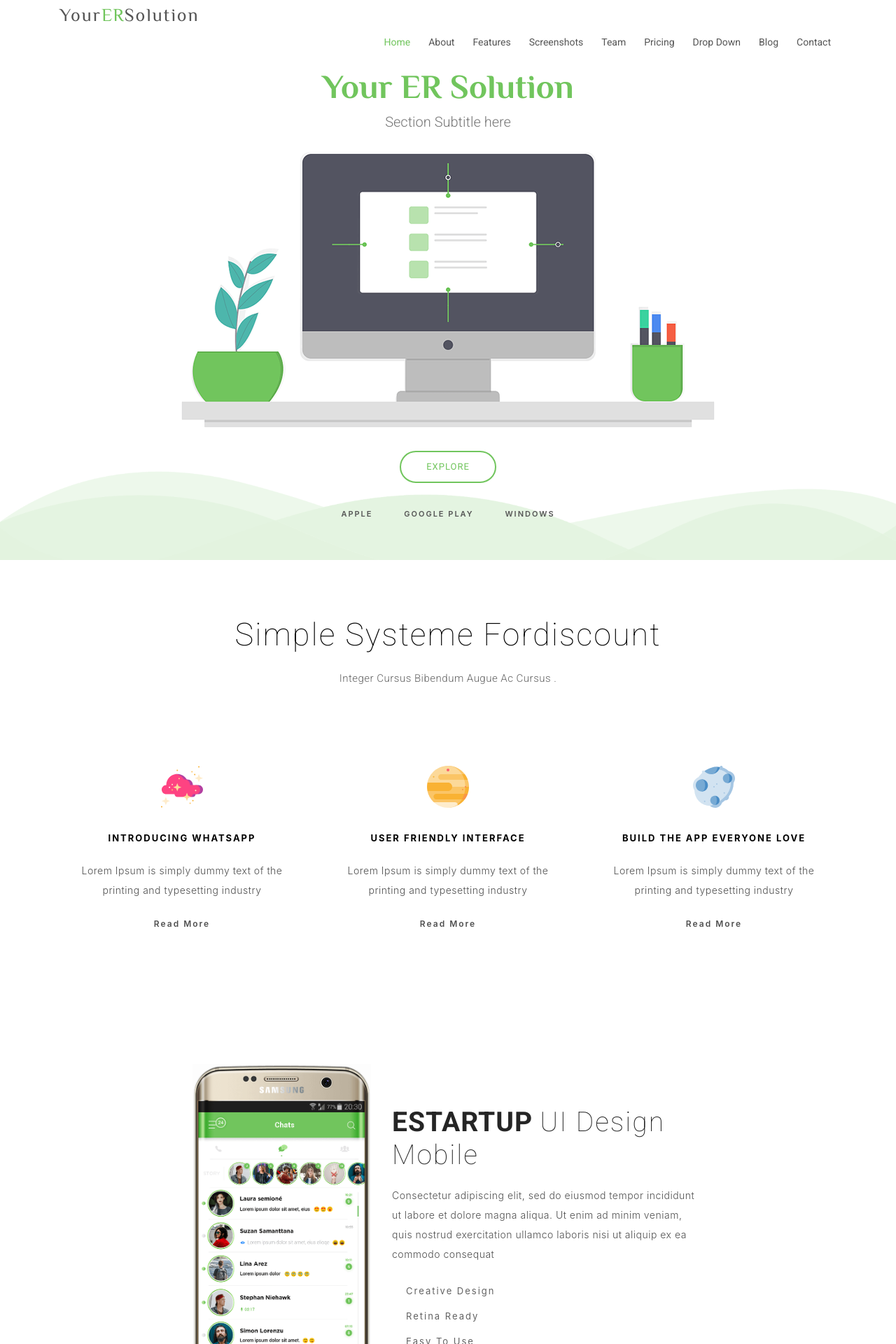
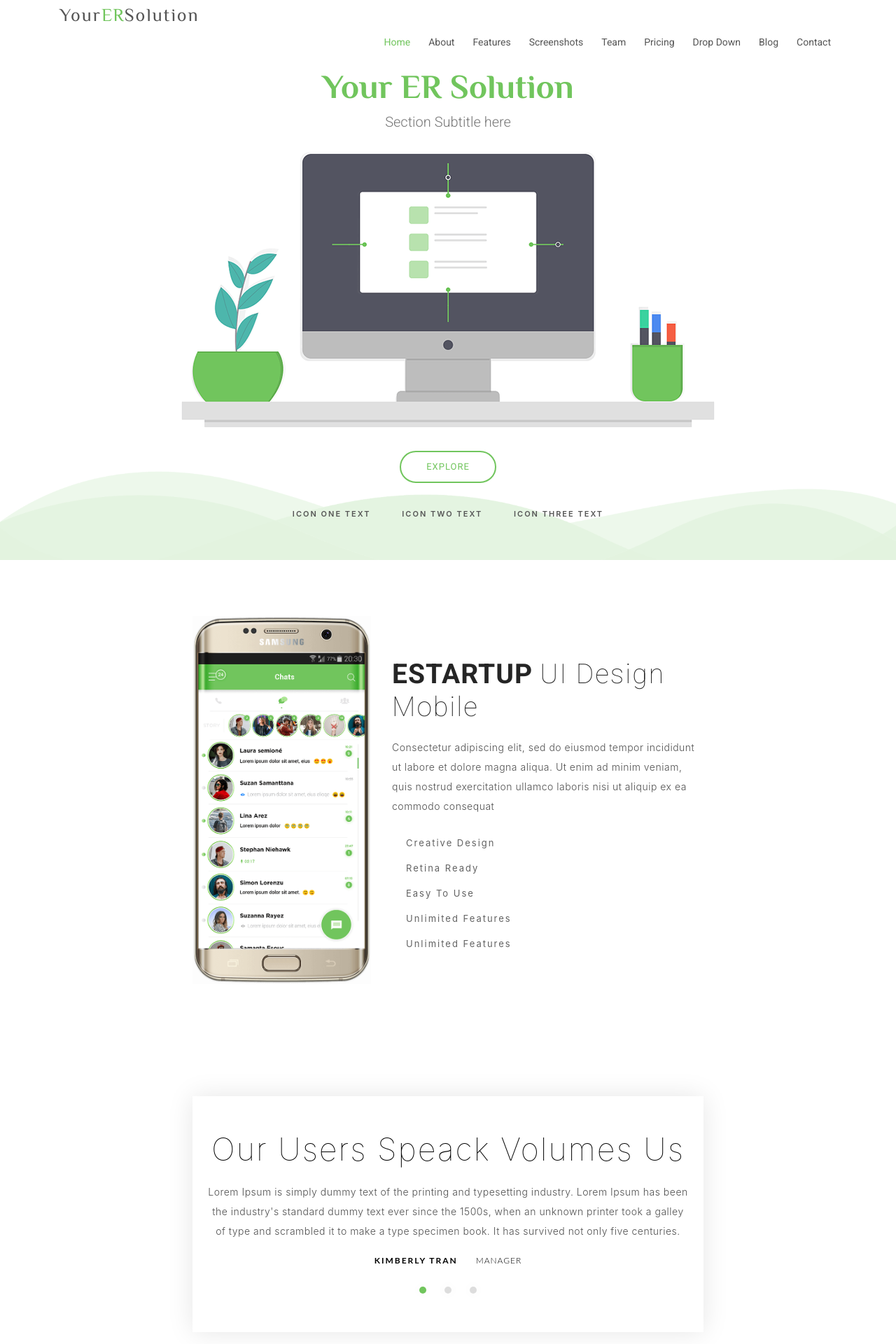
Before and after one commit to gregsoares/AgencyTemplate, a React (Create React App) app in the folder client/: page / in a window 1280 px wide. Shown: the top 1920 px of the page at 70% size. Built offline with nearby package versions, Linux system fonts and the light colour scheme; some icons are missing.

Commit message:
+AboutUs, Testimonials, TopHeader  -- TopHero Fully Modularized

```diff
--- a/client/src/App.js
+++ b/client/src/App.js
@@ -2,17 +2,33 @@ import React, { Component } from 'react';
 // import logo from './logo.svg';
 import TopHeader from './Components/TopHeader/TopHeader';
 import TopHero from './Components/TopHero/TopHero';
-
+import Testimonials from './Components/Testimonials/Testimonials';
+import AboutUs from "./Components/AboutUs/AboutUs";
+import Footer from './Components/Footer/Footer';
 
 class App extends Component {
 
 
   render() {
+
     const optBtn = {
       btnLink: '/',
       btnIcon: 'fa-apple',
       btnText: 'Some Text'
     };
+    const icons = {
+      iconOne: {
+        text: 'Icon One Text'
+      },
+      iconTwo: {
+        text: 'Icon Two Text'
+      },
+      iconThree: {
+        text: 'Icon Three Text'
+      },
+
+    }
+
     return (
       <React.Fragment>
         <TopHeader />
@@ -22,14 +38,22 @@ class App extends Component {
           subtitle='Section Subtitle here'
           imgPath='img/hero-img.png'
           btnText='Explore'
-              otpBtn={ optBtn  }
-                // { btnTwo: googlePlayBtn },
-                // { btnThree: windowsBtn }
+          iconOne={icons.iconOne}
+          iconTwo={icons.iconTwo}
+          iconThree={icons.iconThree}
         />
+        <AboutUs />
+
+        <Testimonials />
+
+        {/* TODO: Turn all sections below into components */}
+
+
 
         {/* <!--========================== */}
         {/* Get Started Section */}
         {/* ============================--> */}
+
         <section id="get-started" className="padd-section text-center wow fadeInUp">
 
           <div className="container">
@@ -80,39 +104,6 @@ class App extends Component {
             </div>
           </div>
 
-  </section>
-
-  {/* <!--========================== */}
-    {/* About Us Section */}
-  {/* ============================--> */}
-  <section id="about-us" className="about-us padd-section wow fadeInUp">
-    <div className="container">
-      <div className="row justify-content-center">
-
-        <div className="col-md-5 col-lg-3">
-          <img src="img/about-img.png" alt="About" />
-        </div>
-
-        <div className="col-md-7 col-lg-5">
-          <div className="about-content">
-
-            <h2><span>eStartup</span>UI Design Mobile </h2>
-            <p>Consectetur adipiscing elit, sed do eiusmod tempor incididunt ut labore et dolore magna aliqua. Ut enim ad minim veniam, quis nostrud exercitation ullamco laboris nisi ut aliquip ex ea commodo consequat
-            </p>
-
-            <ul className="list-unstyled">
-              <li><i className="fa fa-angle-right"></i>Creative Design</li>
-              <li><i className="fa fa-angle-right"></i>Retina Ready</li>
-              <li><i className="fa fa-angle-right"></i>Easy to Use</li>
-              <li><i className="fa fa-angle-right"></i>Unlimited Features</li>
-              <li><i className="fa fa-angle-right"></i>Unlimited Features</li>
-            </ul>
-
-          </div>
-        </div>
-
-      </div>
-    </div>
         </section>
 
         {/* <!--========================== */}
@@ -327,73 +318,6 @@ class App extends Component {
         </section>
 
 
-  {/* <!--========================== */}
-    {/* Testimonials Section */}
-  {/* ============================--> */}
-
-  <section id="testimonials" className="padd-section text-center wow fadeInUp">
-    <div className="container">
-      <div className="row justify-content-center">
-
-        <div className="col-md-8">
-
-          <div className="testimonials-content">
-            <div id="carousel-example-generic" className="carousel slide" data-ride="carousel">
-
-              <div className="carousel-inner" role="listbox">
-
-                <div className="carousel-item  active">
-                  <div className="top-top">
-
-                    <h2>Our Users Speack volumes us</h2>
-                    <p>Lorem Ipsum is simply dummy text of the printing and typesetting industry. Lorem Ipsum has been the industry's standard dummy text ever since the 1500s, when an unknown printer took a galley of type and scrambled it to make a type
-                      specimen book. It has survived not only five centuries.</p>
-                    <h4>Kimberly Tran<span>manager</span></h4>
-
-                  </div>
-                </div>
-
-                <div className="carousel-item ">
-                  <div className="top-top">
-
-                    <h2>Our Users Speack volumes us</h2>
-                    <p>Lorem Ipsum is simply dummy text of the printing and typesetting industry. Lorem Ipsum has been the industry's standard dummy text ever since the 1500s, when an unknown printer took a galley of type and scrambled it to make a type
-                      specimen book. It has survived not only five centuries.</p>
-                    <h4>Henderson<span>manager</span></h4>
-
-                  </div>
-                </div>
-
-                <div className="carousel-item ">
-                  <div className="top-top">
-
-                    <h2>Our Users Speack volumes us</h2>
-                    <p>Lorem Ipsum is simply dummy text of the printing and typesetting industry. Lorem Ipsum has been the industry's standard dummy text ever since the 1500s, when an unknown printer took a galley of type and scrambled it to make a type
-                      specimen book. It has survived not only five centuries.</p>
-                    <h4>David Spark<span>manager</span></h4>
-
-                  </div>
-                </div>
-
-              </div>
-
-              <div className="btm-btm">
-
-                <ul className="list-unstyled carousel-indicators">
-                  <li data-target="#carousel-example-generic" data-slide-to="0" className="active"></li>
-                  <li data-target="#carousel-example-generic" data-slide-to="1"></li>
-                  <li data-target="#carousel-example-generic" data-slide-to="2"></li>
-                </ul>
-
-              </div>
-
-            </div>
-          </div>
-        </div>
-
-      </div>
-    </div>
-  </section>
 
         {/* <!--========================== */}
         {/* Pricing Table Section */}
@@ -649,94 +573,7 @@ class App extends Component {
         </section>
         {/* <!-- #contact --> */}
 
-  {/* <!--========================== */}
-    {/* Footer */}
-  {/* ============================--> */}
-  <footer className="footer">
-    <div className="container">
-      <div className="row">
-
-        <div className="col-md-12 col-lg-4">
-          <div className="footer-logo">
-
-            <a className="navbar-brand" href="/">eStartup</a>
-            <p>Lorem Ipsum is simply dummy text of the printing and typesetting industry. Lorem Ipsum has been the industry's standard dummy text ever since the.</p>
-
-          </div>
-        </div>
-
-        <div className="col-sm-6 col-md-3 col-lg-2">
-          <div className="list-menu">
-
-            <h4>About Us</h4>
-
-            <ul className="list-unstyled">
-              <li><a href="/">About us</a></li>
-              <li><a href="/">Features item</a></li>
-              <li><a href="/">Live streaming</a></li>
-              <li><a href="/">Privacy Policy</a></li>
-            </ul>
-
-          </div>
-        </div>
-
-        <div className="col-sm-6 col-md-3 col-lg-2">
-          <div className="list-menu">
-
-            <h4>About Us</h4>
-
-            <ul className="list-unstyled">
-              <li><a href="/">About us</a></li>
-              <li><a href="/">Features item</a></li>
-              <li><a href="/">Live streaming</a></li>
-              <li><a href="/">Privacy Policy</a></li>
-            </ul>
-
-          </div>
-        </div>
-
-        <div className="col-sm-6 col-md-3 col-lg-2">
-          <div className="list-menu">
-
-            <h4>Support</h4>
-
-            <ul className="list-unstyled">
-              <li><a href="/">faq</a></li>
-              <li><a href="/">Editor help</a></li>
-              <li><a href="/">Contact us</a></li>
-              <li><a href="/">Privacy Policy</a></li>
-            </ul>
-
-          </div>
-        </div>
-
-        <div className="col-sm-6 col-md-3 col-lg-2">
-          <div className="list-menu">
-
-            <h4>Abou Us</h4>
-
-            <ul className="list-unstyled">
-              <li><a href="/">About us</a></li>
-              <li><a href="/">Features item</a></li>
-              <li><a href="/">Live streaming</a></li>
-              <li><a href="/">Privacy Policy</a></li>
-            </ul>
-
-          </div>
-        </div>
-
-      </div>
-    </div>
-
-    <div className="copyrights">
-      <div className="container">
-        <p>&copy; Copyrights eStartup. All rights reserved.</p>
-
-      </div>
-    </div>
-
-  </footer>
-
+        <Footer />
 
 
         <a href="/" className="back-to-top"><i className="fa fa-chevron-up"></i></a>
--- /dev/null
+++ b/client/src/Components/AboutUs/AboutUs.js
@@ -0,0 +1,44 @@
+import React from "react";
+
+const AboutUs = props => {
+
+  return (
+    <React.Fragment>
+      {/* <!--========================== */}
+      {/* About Us Section */}
+      {/* ============================--> */}
+      <section id="about-us" className="about-us padd-section wow fadeInUp">
+        <div className="container">
+          <div className="row justify-content-center">
+
+            <div className="col-md-5 col-lg-3">
+              <img src="img/about-img.png" alt="About" />
+            </div>
+
+            <div className="col-md-7 col-lg-5">
+              <div className="about-content">
+
+                <h2><span>eStartup</span>UI Design Mobile </h2>
+                <p>Consectetur adipiscing elit, sed do eiusmod tempor incididunt ut labore et dolore magna aliqua. Ut enim ad minim veniam, quis nostrud exercitation ullamco laboris nisi ut aliquip ex ea commodo consequat
+            </p>
+
+                <ul className="list-unstyled">
+                  <li><i className="fa fa-angle-right"></i>Creative Design</li>
+                  <li><i className="fa fa-angle-right"></i>Retina Ready</li>
+                  <li><i className="fa fa-angle-right"></i>Easy to Use</li>
+                  <li><i className="fa fa-angle-right"></i>Unlimited Features</li>
+                  <li><i className="fa fa-angle-right"></i>Unlimited Features</li>
+                </ul>
+
+              </div>
+            </div>
+
+          </div>
+        </div>
+      </section>
+
+    </React.Fragment>
+  )
+}
+
+export default AboutUs;
--- /dev/null
+++ b/client/src/Components/Testimonials/Testimonials.js
@@ -0,0 +1,78 @@
+import React from "react";
+
+const Testimonials = props => {
+
+  return (
+    <React.Fragment>
+      {/* <!--========================== */}
+      {/* Testimonials Section */}
+      {/* ============================--> */}
+
+      <section id="testimonials" className="padd-section text-center wow fadeInUp">
+        <div className="container">
+          <div className="row justify-content-center">
+
+            <div className="col-md-8">
+
+              <div className="testimonials-content">
+                <div id="carousel-example-generic" className="carousel slide" data-ride="carousel">
+
+                  <div className="carousel-inner" role="listbox">
+
+                    <div className="carousel-item  active">
+                      <div className="top-top">
+
+                        <h2>Our Users Speack volumes us</h2>
+                        <p>Lorem Ipsum is simply dummy text of the printing and typesetting industry. Lorem Ipsum has been the industry's standard dummy text ever since the 1500s, when an unknown printer took a galley of type and scrambled it to make a type
+                      specimen book. It has survived not only five centuries.</p>
+                        <h4>Kimberly Tran<span>manager</span></h4>
+
+                      </div>
+                    </div>
+
+                    <div className="carousel-item ">
+                      <div className="top-top">
+
+                        <h2>Our Users Speack volumes us</h2>
+                        <p>Lorem Ipsum is simply dummy text of the printing and typesetting industry. Lorem Ipsum has been the industry's standard dummy text ever since the 1500s, when an unknown printer took a galley of type and scrambled it to make a type
+                      specimen book. It has survived not only five centuries.</p>
+                        <h4>Henderson<span>manager</span></h4>
+
+                      </div>
+                    </div>
+
+                    <div className="carousel-item ">
+                      <div className="top-top">
+
+                        <h2>Our Users Speack volumes us</h2>
+                        <p>Lorem Ipsum is simply dummy text of the printing and typesetting industry. Lorem Ipsum has been the industry's standard dummy text ever since the 1500s, when an unknown printer took a galley of type and scrambled it to make a type
+                      specimen book. It has survived not only five centuries.</p>
+                        <h4>David Spark<span>manager</span></h4>
+
+                      </div>
+                    </div>
+
+                  </div>
+
+                  <div className="btm-btm">
+
+                    <ul className="list-unstyled carousel-indicators">
+                      <li data-target="#carousel-example-generic" data-slide-to="0" className="active"></li>
+                      <li data-target="#carousel-example-generic" data-slide-to="1"></li>
+                      <li data-target="#carousel-example-generic" data-slide-to="2"></li>
+                    </ul>
+
+                  </div>
+
+                </div>
+              </div>
+            </div>
+
+          </div>
+        </div>
+      </section>
+
+    </React.Fragment>
+  )
+}
+export default Testimonials;
--- a/client/src/Components/TopHero/TopHero.js
+++ b/client/src/Components/TopHero/TopHero.js
@@ -2,30 +2,36 @@ import React from 'react';
 
 /* Usage:
 * <TopHero
-*   title
-*   subtitle
-*   imgPath
-*   btnText
-*
-*
-*
+*   title ='string'
+*   subtitle ='string'
+*   imgPath ='string'
+*   btnText ='string'
+*   iconOne/Two/Three: text: 'string'
 * */
 
 
 const TopHero = props => {
-  return <section id="hero" className="wow fadeIn">
-    <div className="hero-container">
-      <h1>{props.title}</h1>
-      <h2>{props.subtitle}</h2>
-      <img src={props.imgPath} alt="Hero Imgs"/>
-      <a href="get-started" className="btn-get-started scrollto">{props.btnText}</a>
-      <div className="btns">
-        <a href="/"><i className="fa fa-apple fa-3x"/> Apple</a>
-        <a href="/"><i className="fa fa-play fa-3x"/> Google Play</a>
-        <a href="/"><i className="fa fa-windows fa-3x"/> windows</a>
+  const imgEl = (<img src={props.imgPath} alt="Hero Imgs"/>)
+  const btnEl = (<a href="get-started" className="btn-get-started scrollto">{props.btnText}</a>)
+  const iconOneEl = (<a href="/"><i className="fa fa-apple fa-3x"/> {props.iconOne.text} </a>)
+  const iconTwoEl = (<a href="/"><i className="fa fa-play fa-3x"/> {props.iconTwo.text}</a>)
+  const iconThreeEl = (<a href="/"><i className="fa fa-windows fa-3x"/> {props.iconThree.text}</a>)
+
+  return (
+    <section id="hero" className="wow fadeIn">
+      <div className="hero-container">
+        <h1>{props.title}</h1>
+        <h2>{props.subtitle}</h2>
+        {props.imgPath ? imgEl : null}
+
+        {props.btnText ? btnEl : null}
+        <div className="btns">
+        {props.iconOne ? iconOneEl : null}
+        {props.iconTwo ? iconTwoEl : null}
+        {props.iconThree ? iconThreeEl : null}
+        </div>
       </div>
-    </div>
-  </section>
+    </section>)
 };
 
 export default TopHero;
```
Also changed, not shown: client/src/Components/Footer/Footer.js (+4 -4 lines), client/src/Components/TopHeader/TopHeader.js (+12 -12 lines), 2 other files (tests, documents, lock files or other folders). Lines whose indentation alone changed are shown as unchanged.
